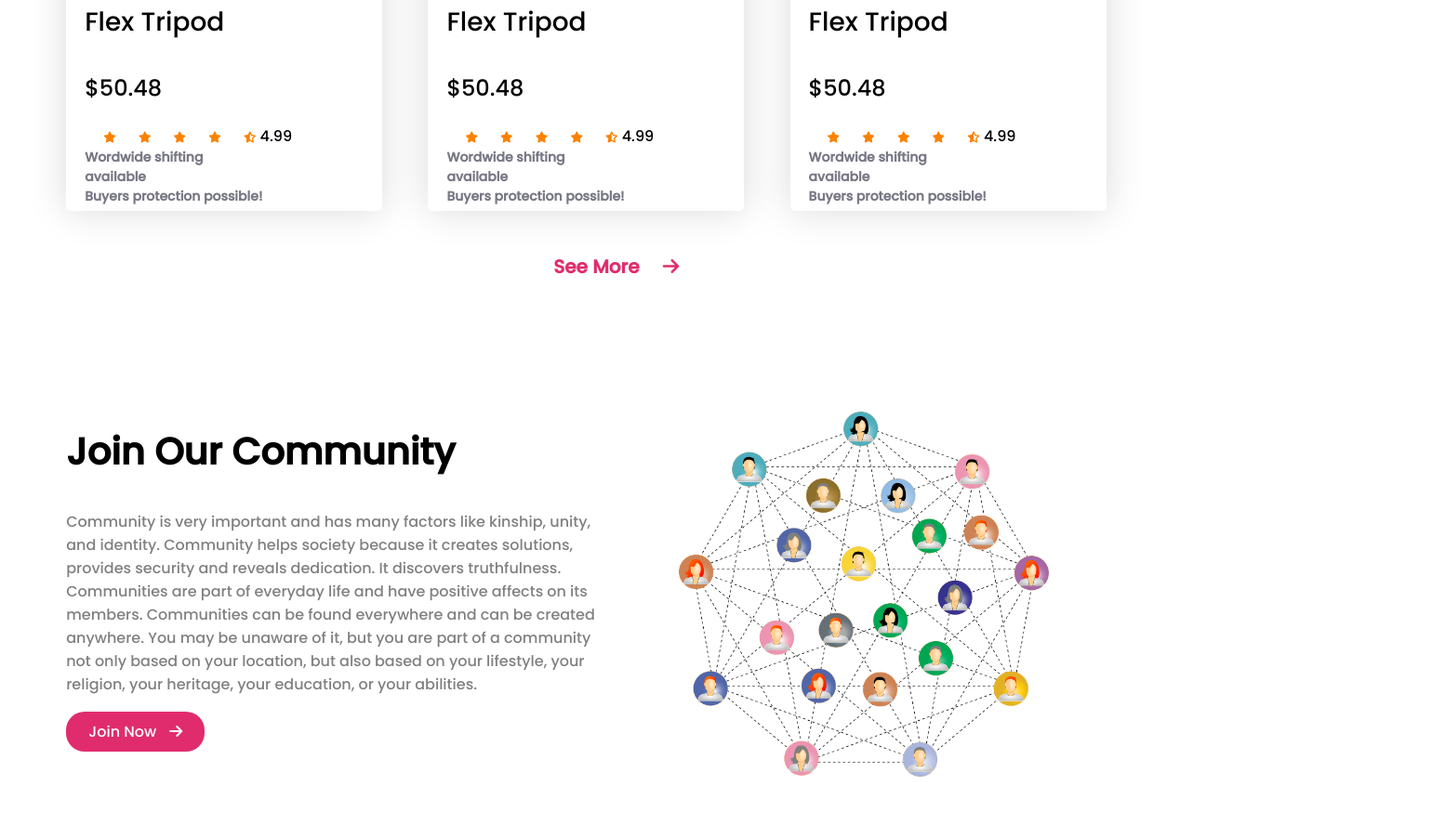
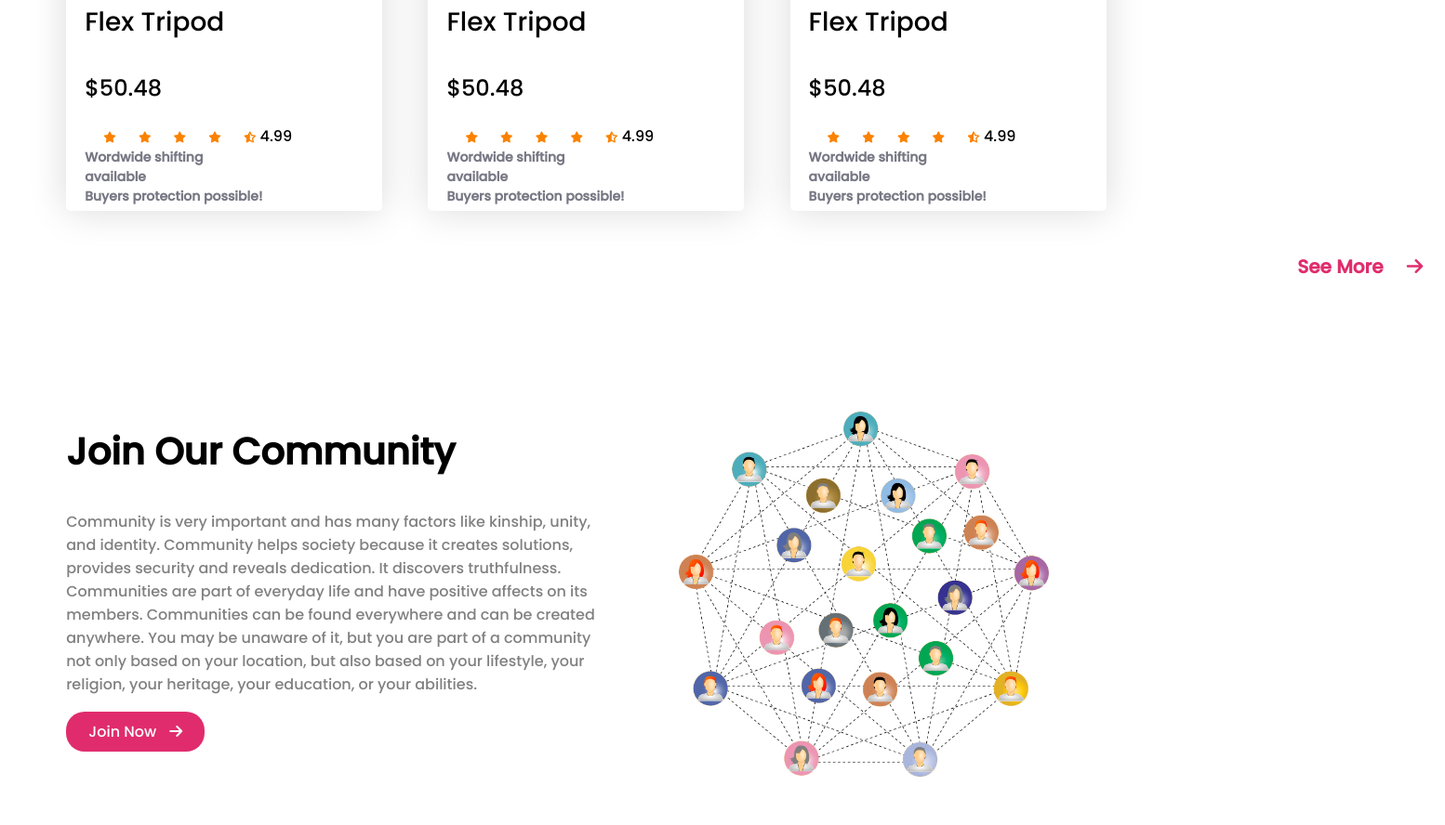
Before and after one commit to danteahmed/assignment-2, a plain HTML site: page index.html in a window 1280 px wide. Shown: the part 2468-3356 px from the top of the page at 93% size, 1554 px wide, since content can reach past the window. Drawn offline with Linux system fonts and the light colour scheme.

Commit message:
4th commit

```diff
--- a/styles/style.css
+++ b/styles/style.css
@@ -135,7 +135,7 @@ main{
    color: #E02C6D;
    font-weight: 700;
    position: relative;
-   right: -500px;
+   right: -1300px;
    font-size: 20px
 }
 
```
